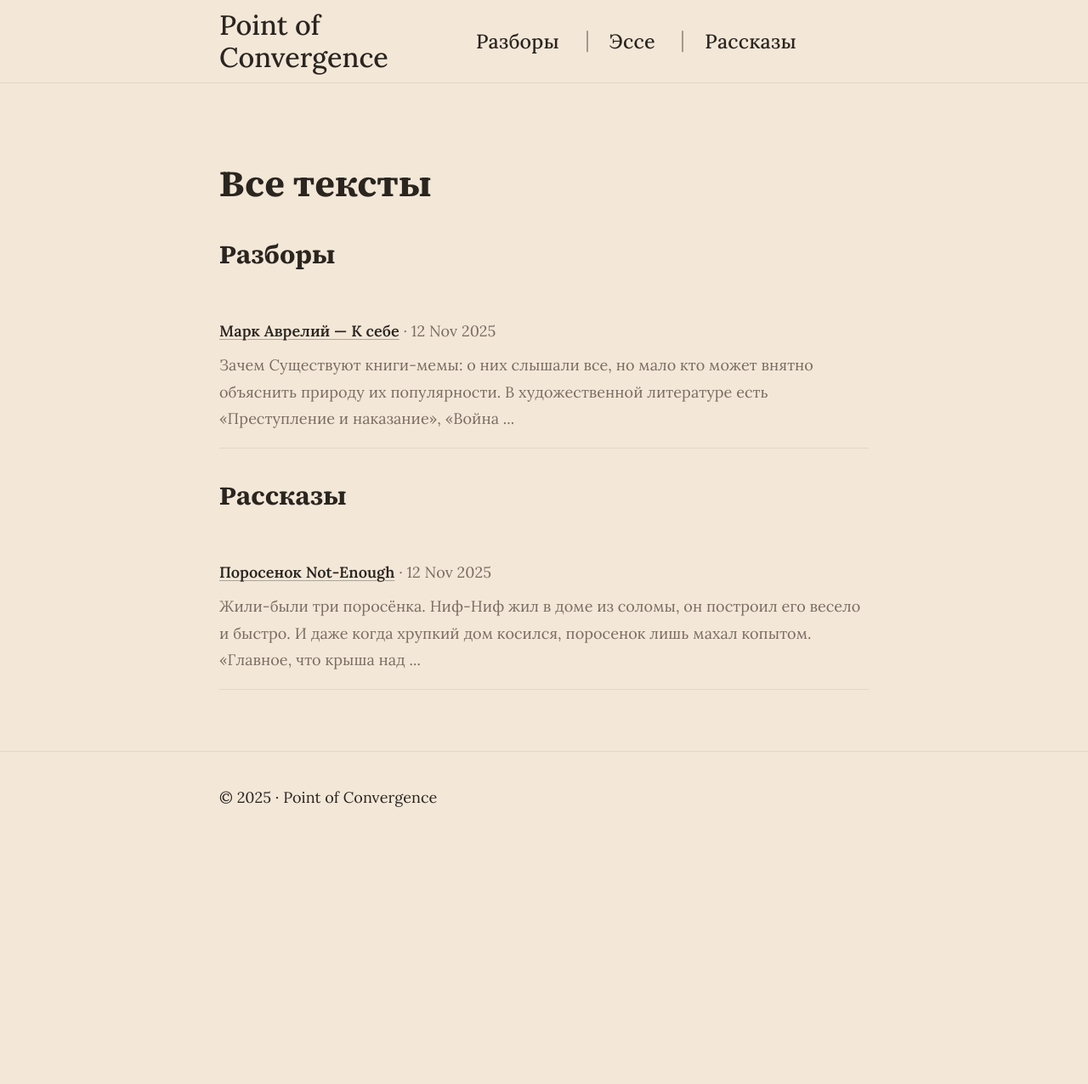
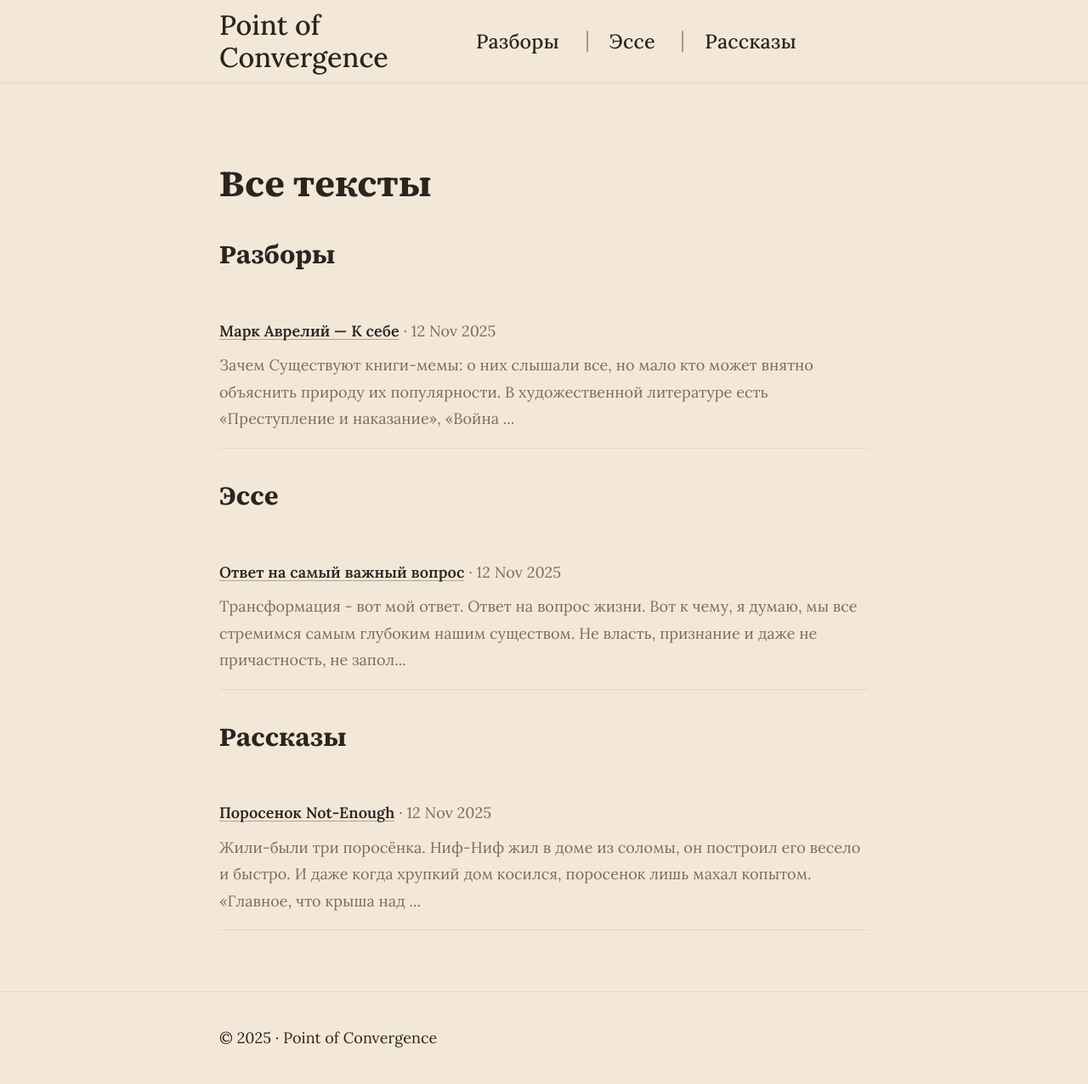
Before and after one commit to Abirmann/blog, a Jekyll site: the page built from index.html, in a window 1280 px wide. Shown: the whole page at 85% size. Built offline with Jekyll 4.4.1, drawn with Linux system fonts in a browser that asks for light colours; before the commit the page ends 992 px from its top, so only the background shows below that.

Commit message:
редактура

```diff
--- a/_essays/answer-for-the-most-important-question.md
+++ b/_essays/answer-for-the-most-important-question.md
@@ -1,3 +1,7 @@
+---
+title: Ответ на самый важный вопрос
+---
+
 Трансформация - вот мой ответ. Ответ на вопрос жизни. Вот к чему, я думаю, мы все стремимся самым глубоким нашим существом. Не власть, признание и даже не причастность, не заполнение бездонных чаш желаний нам всего важнее. А действия в согласии с едва уловимым зовом из каких-то неведомых глубин. Он шепчет нам, указывает путь, зовет куда-то в неизвестность, так сильно нас страшащую. Мы знаем абсолютно точно, что нам нужно делать и всегда мы чувствуем присутствие страшнейшего из вопросов внутри нас: "**что ты знаешь, что должен делать, но не делаешь?**". Мы отворачиваемся от него, не хотим задавать его себе и уж тем более не хотим на него отвечать - нам страшно, потому что мы знаем ответ. Потому что самое важное, что мы должны сделать - это посмотреть в глаза своим сильнейшим страхам, добровольно оправиться навстречу им и дать им бой. И победить. Но я забегаю вперед.
 
 Вы когда-нибудь задумывались, почему нам нравятся истории? Почему читают сказки детям, почему читают взрослые, играют в игры, смотрят фильмф? Потому что мы все жаждем приключения, мы жаждем быть героями. И вымышленные истории дают нам возможность сопоставить себя с ними и пройти их путь, пережив тем самым маленькое (а может и большое!) развитие. Нам нравится смотреть на развитие персонажей, а еще нравится в их развитии участвовать. Не конечная точка интересна нам, а сам процесс - сюжет и атмосфера, насыщенность и глубина - вот почему истории так сильно нас притягивают. По крайней мере так нам кажется на первый взгляд. Но если взглянуть глубже, но мы поймем, что и атмосфера и сюжет с насыщенностью - лишь проявления чего-то большего и скрытого от наших глаз. Я думаю и верю, что в самом сердце нашей жизни лежит жажда **трансформации**. И черпаем мы ее обычно из историй вымышленных, руками их героев. И часто, отвернувшись от истории своей. Но почему?
```
